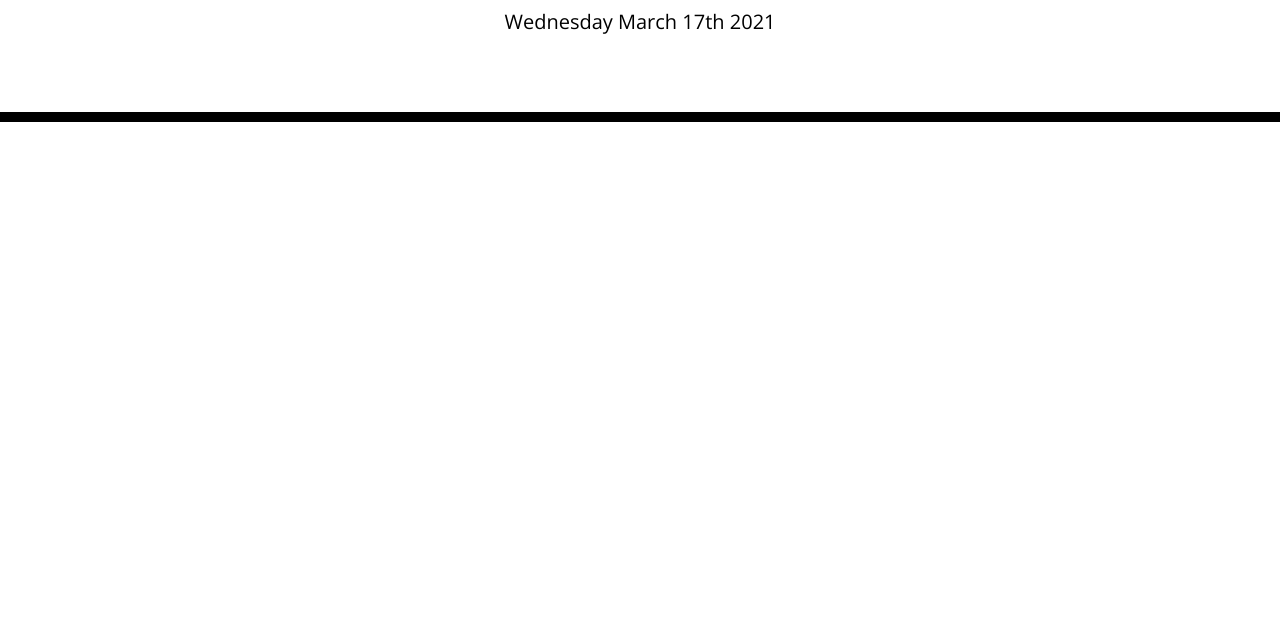
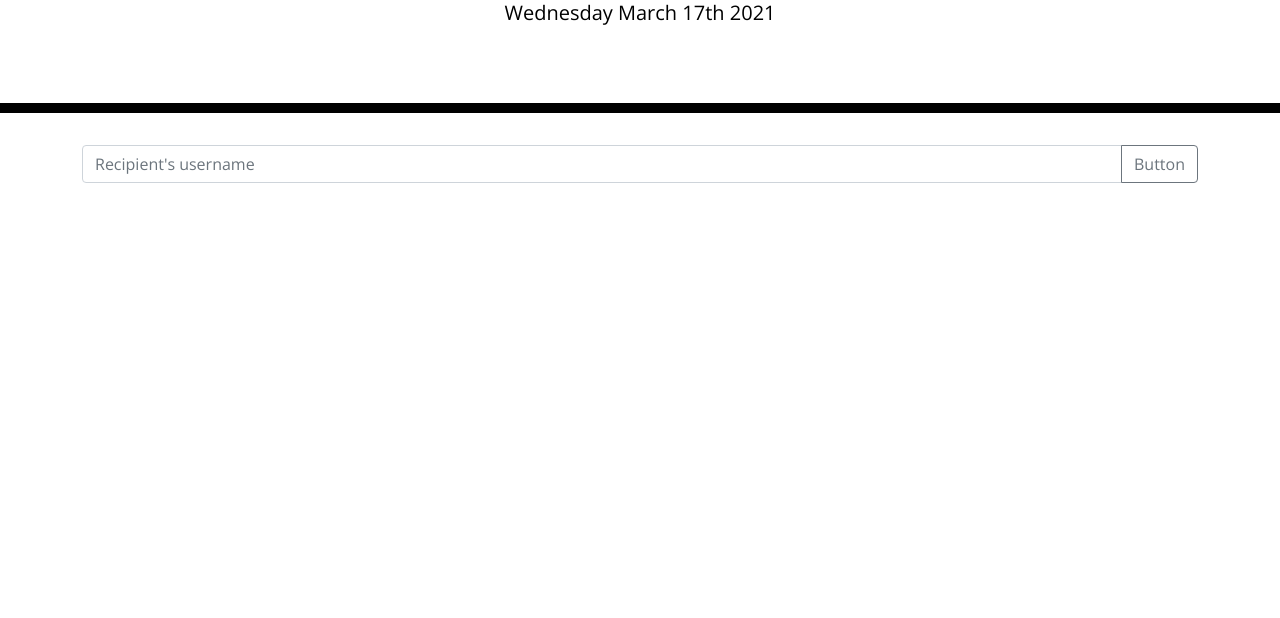
Before and after one commit to zreggert/Day_Planner, a plain HTML site: page index.html in a window 1280 px wide. Shown: the part 182-800 px from the top of the page. Drawn offline with nearby package versions, Linux system fonts and the light colour scheme.

Commit message:
added a text area to the html, an image to the directory, and a readme that will be updated later as it is currently the given one from the assignment

```diff
--- a/index.html
+++ b/index.html
@@ -18,6 +18,7 @@
       href="https://fonts.googleapis.com/css?family=Open+Sans&display=swap"
       rel="stylesheet"
     />
+    <link href="https://cdn.jsdelivr.net/npm/bootstrap@5.0.0-beta2/dist/css/bootstrap.min.css" rel="stylesheet" integrity="sha384-BmbxuPwQa2lc/FVzBcNJ7UAyJxM6wuqIj61tLrc4wSX0szH/Ev+nYRRuWlolflfl" crossorigin="anonymous">
     <link rel="stylesheet" href="./assets/style.css" />
     <title>Work Day Scheduler</title>
   </head>
@@ -30,6 +31,10 @@
     </header>
     <div class="container">
       <!-- Timeblocks go here -->
+      <div class="input-group mb-3">
+        <input type="text" class="form-control" placeholder="Recipient's username" aria-label="Recipient's username" aria-describedby="button-addon2">
+        <button class="btn btn-outline-secondary" type="button" id="button-addon2">Button</button>
+      </div>
     </div>
 
     <script src="https://cdnjs.cloudflare.com/ajax/libs/jquery/3.2.1/jquery.min.js"></script>
```
Also changed, not shown: assets/05-third-party-apis-homework-demo.gif (added), 1 other file.
